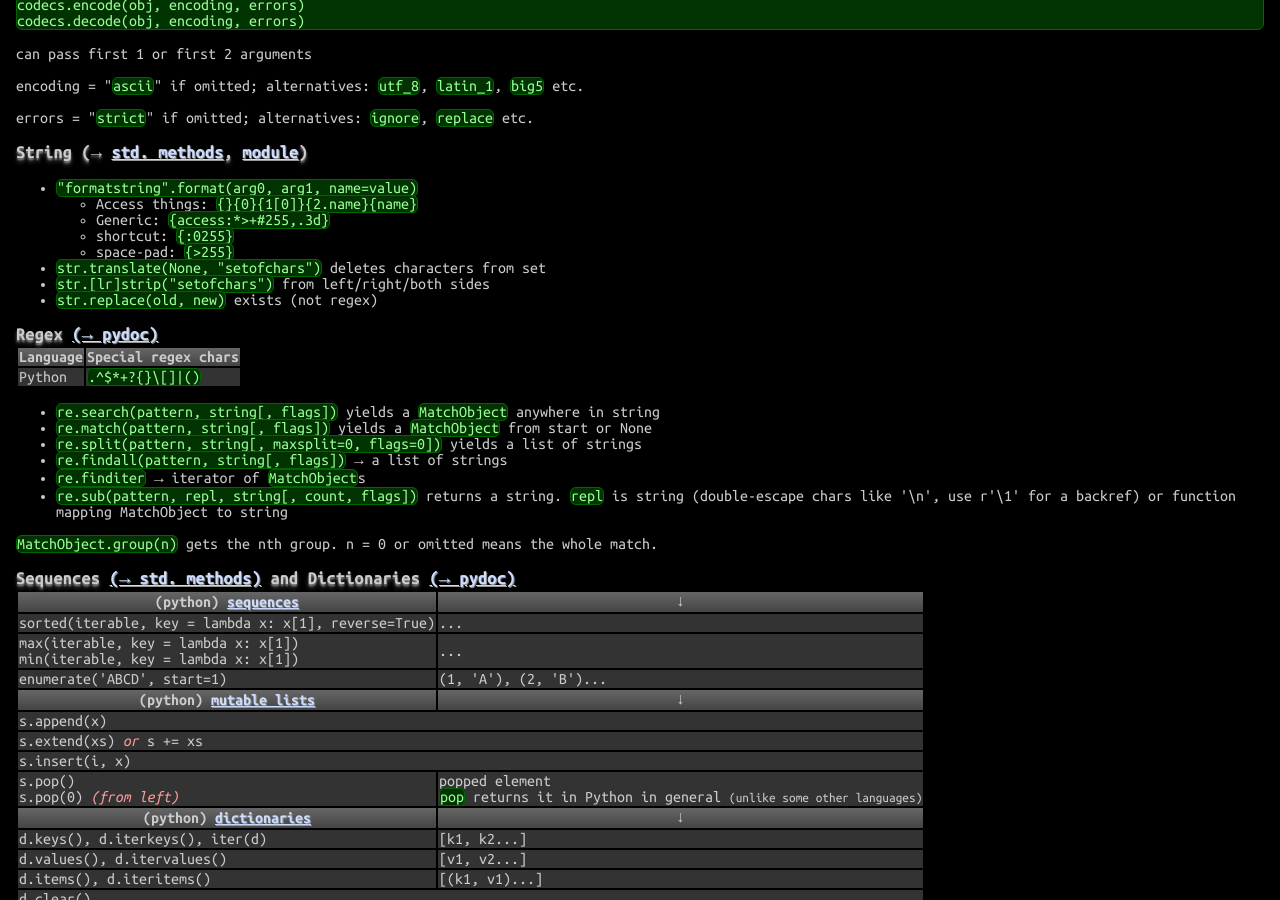
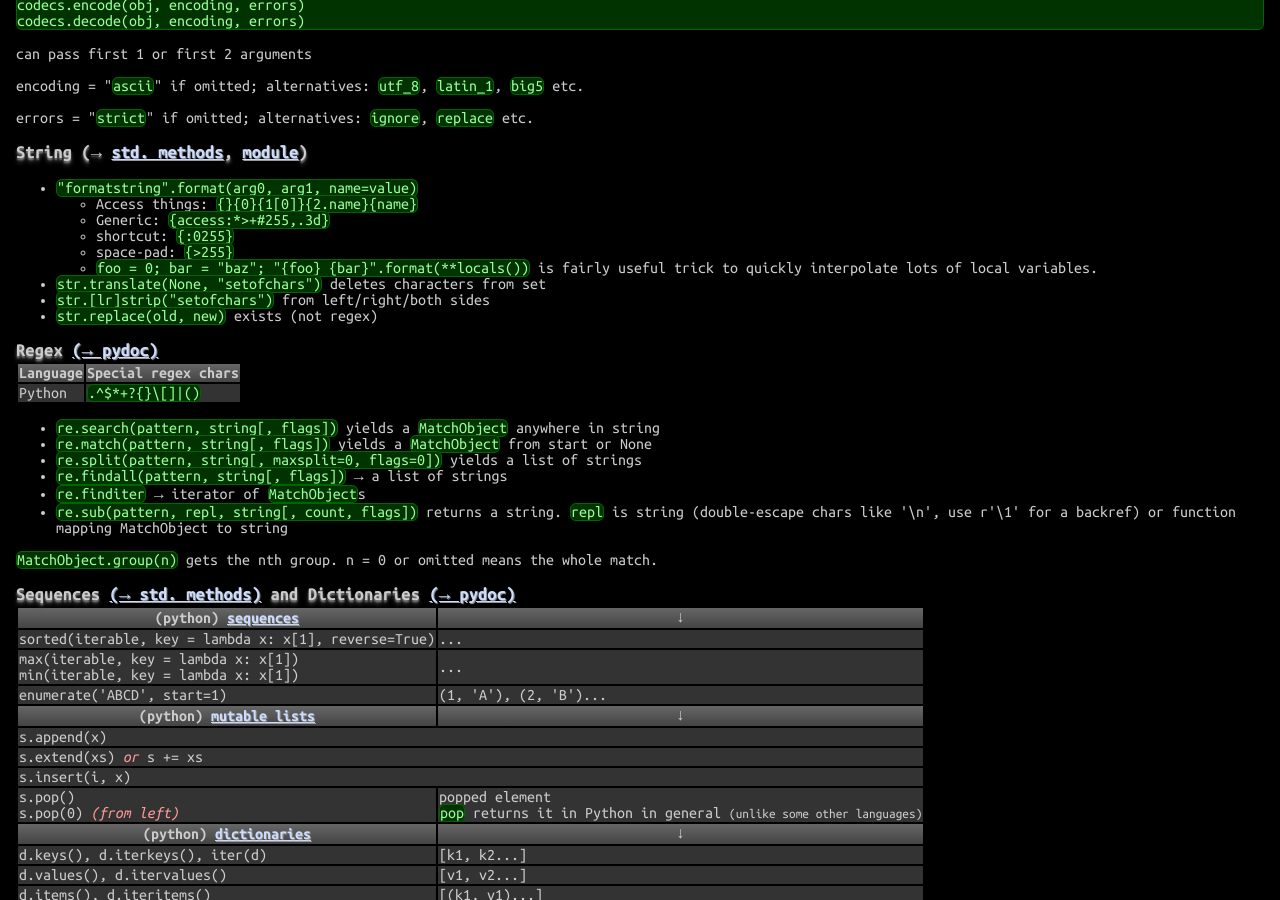
Before and after one commit to betaveros/cs, a Jekyll site: the page built from index.html, in a window 1280 px wide and 900 px high, scrolled down 1043 px. Built offline with Jekyll 4.4.1, drawn with Linux system fonts in a browser that asks for light colours.

Commit message:
Python local interpolation

```diff
--- a/_includes/python.html
+++ b/_includes/python.html
@@ -26,6 +26,7 @@ codecs.decode(obj, encoding, errors)
 		<li>Generic: <code>{access:*&gt;+#255,.3d}</code>
 		<li>shortcut: <code>{:0255}</code></li>
 		<li>space-pad: <code>{&gt;255}</code></li>
+		<li><code>foo = 0; bar = "baz"; "{foo} {bar}".format(**locals())</code> is fairly useful trick to quickly interpolate lots of local variables.</li>
 	</ul>
 	</li>
 	<li><code>str.translate(None, "setofchars")</code> deletes characters from set</li>
```
